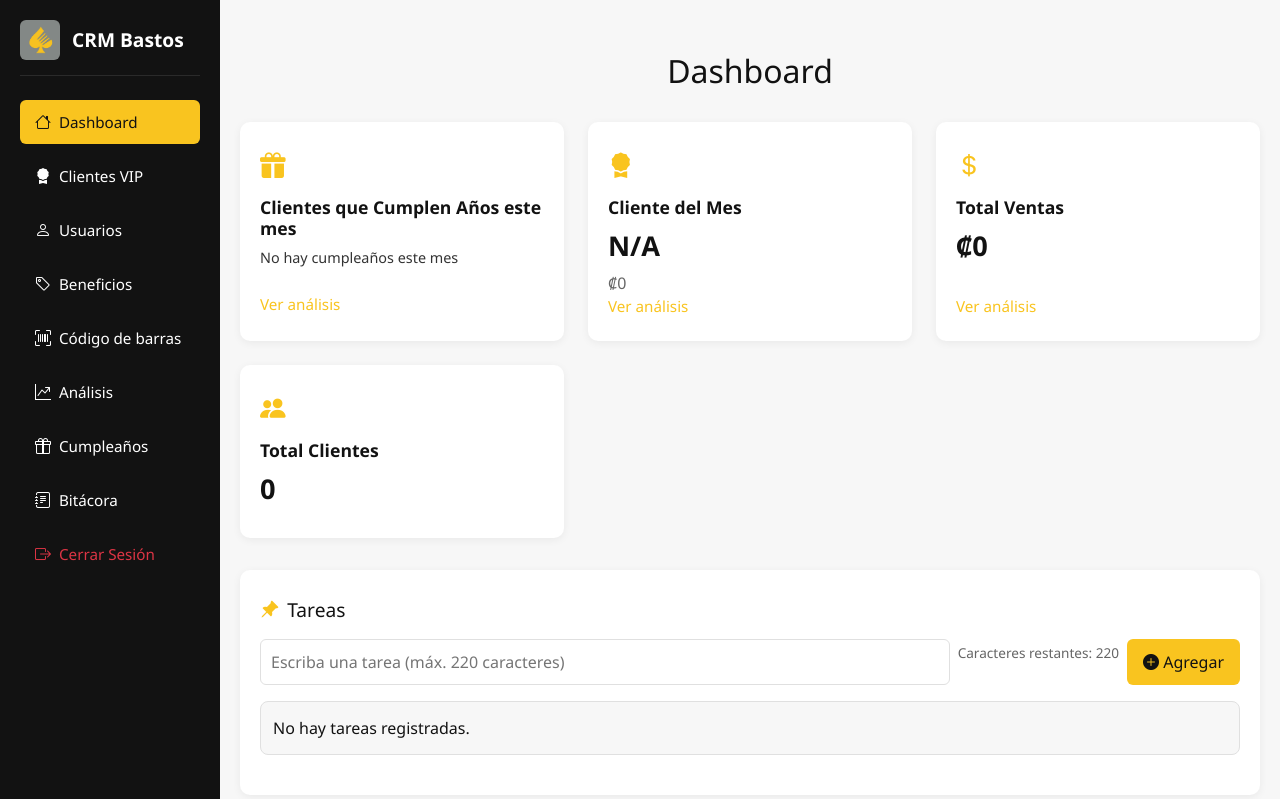
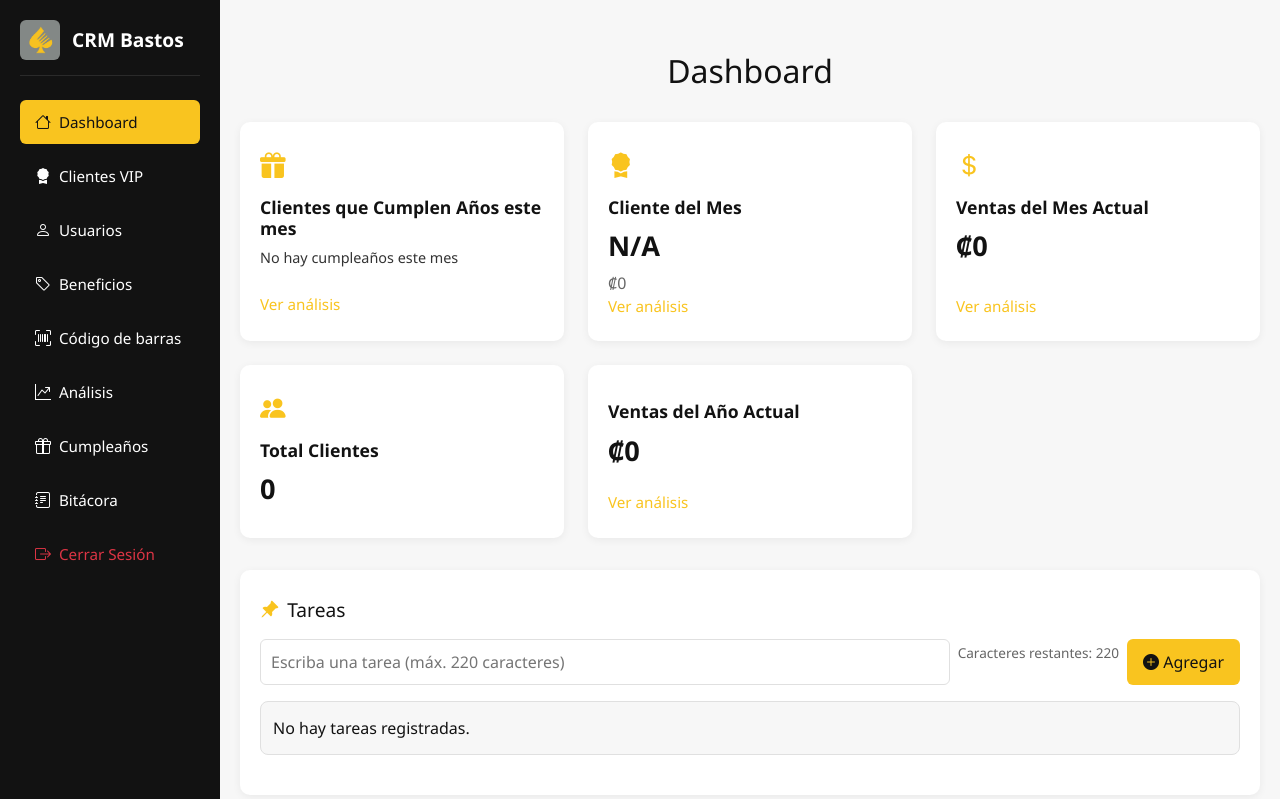
Before and after one commit to ChristianPC12/CRM_INTEGRADOR1, a PHP site: page /CRM_INT/ in a window 1280 px wide. Shown: the top 799 px of the page. Run offline with PHP 8.4, Linux system fonts and the light colour scheme; the visitor is signed in with stand-in values (Sample User, id 1); data that the repository does not hold is empty; some libraries are stand-ins or nearby versions.

```diff
--- a/view/DashboardView.php
+++ b/view/DashboardView.php
@@ -35,9 +35,9 @@
   <!-- Total Ventas -->
   <div class="tarjeta-metrica">
     <i class="bi bi-currency-dollar icon-metrica"></i>
-    <h4>Total Ventas</h4>
+    <h4>Ventas del Mes Actual</h4>
     <p class="valor" id="total-ventas">$0</p>
-    <a href="CRM_INT/CRM/index.php?view=analisis" class="link-metrica">Ver análisis</a>
+    <a href="CRM_INT/CRM/index.php?view=analisis&seccion=ventasPorMes" class="link-metrica">Ver análisis</a>
   </div>
 
 
@@ -46,6 +46,14 @@
     <i class="bi bi-people-fill icon-metrica"></i>
     <h4>Total Clientes</h4>
     <p class="valor" id="total-clientes">0</p>
+  </div>
+
+  <!-- Total Ventas por Año -->
+  <div class="tarjeta-metrica">
+    <i class="bi bi-calendar-year icon-metrica"></i>
+    <h4>Ventas del Año Actual</h4>
+    <p class="valor" id="total-ventas-anio">$0</p>
+    <a href="CRM_INT/CRM/index.php?view=analisis&seccion=ventasPorAnio" class="link-metrica">Ver análisis</a>
   </div>
 </div>
     <!-- Sección de tareas -->
```
